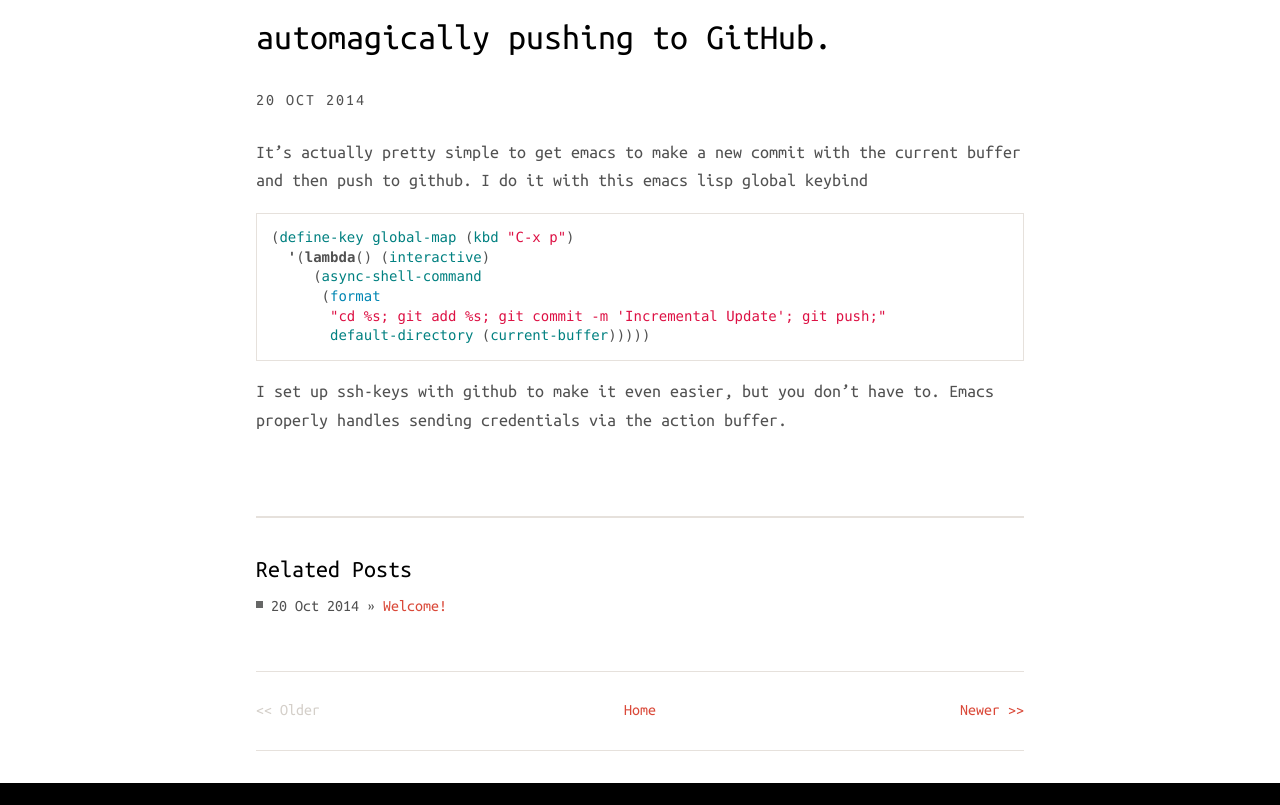
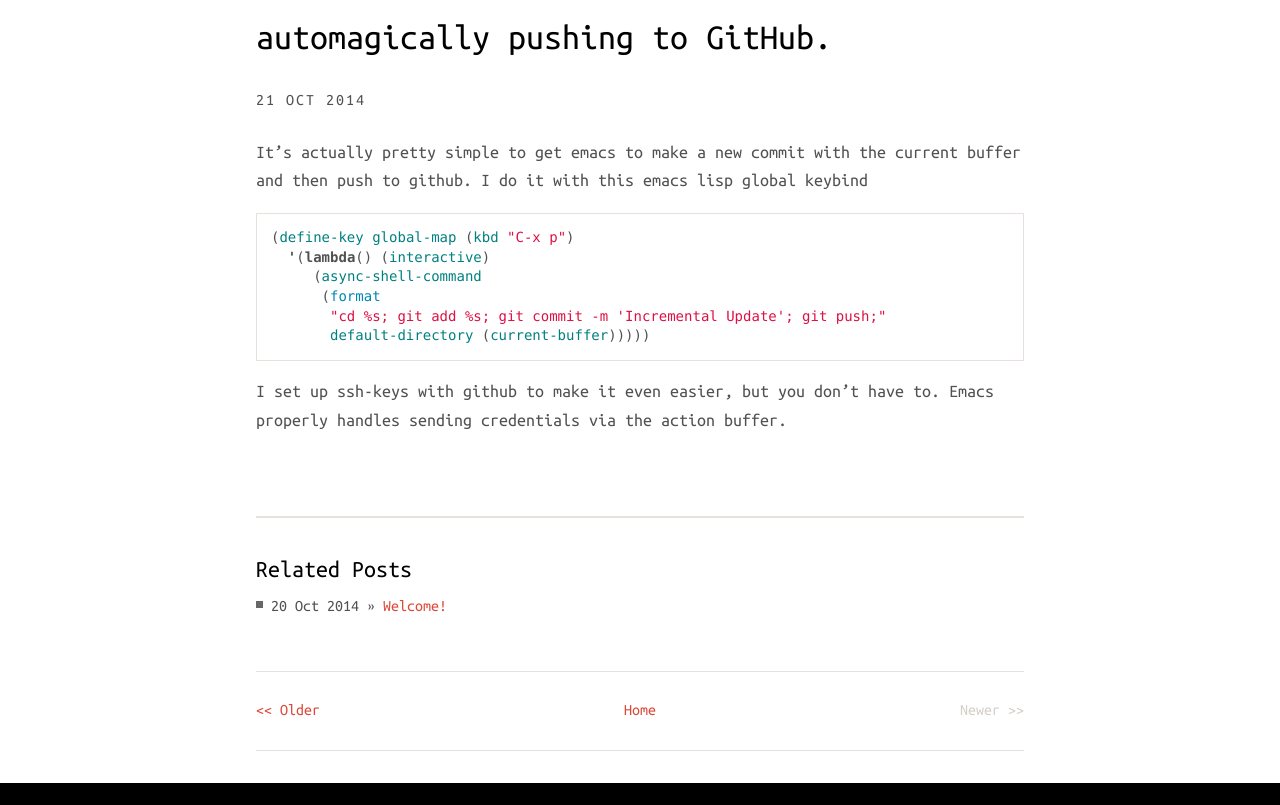
Before and after one commit to csullivan/csullivan.github.io, a Jekyll site: the page built from _posts/2014-10-20-emacs-git-push.md, in a window 1280 px wide. Shown: the part 369-1174 px from the top of the page. Built offline with Jekyll 4.4.1, drawn with Linux system fonts in a browser that asks for light colours; nearby versions of some CDN libraries.

Commit message:
Incremental Update

```diff
--- a/_posts/2014-10-20-emacs-git-push.md
+++ b/_posts/2014-10-20-emacs-git-push.md
@@ -1,7 +1,7 @@
 ---
 layout: post
 title:  "Creating a keybind in Emacs for automagically pushing to GitHub."
-date:   2014-10-20 23:40:45
+date:   2014-10-21 00:40:45
 description: A website from the terminal (part 1).
 categories:
 - blog
```
